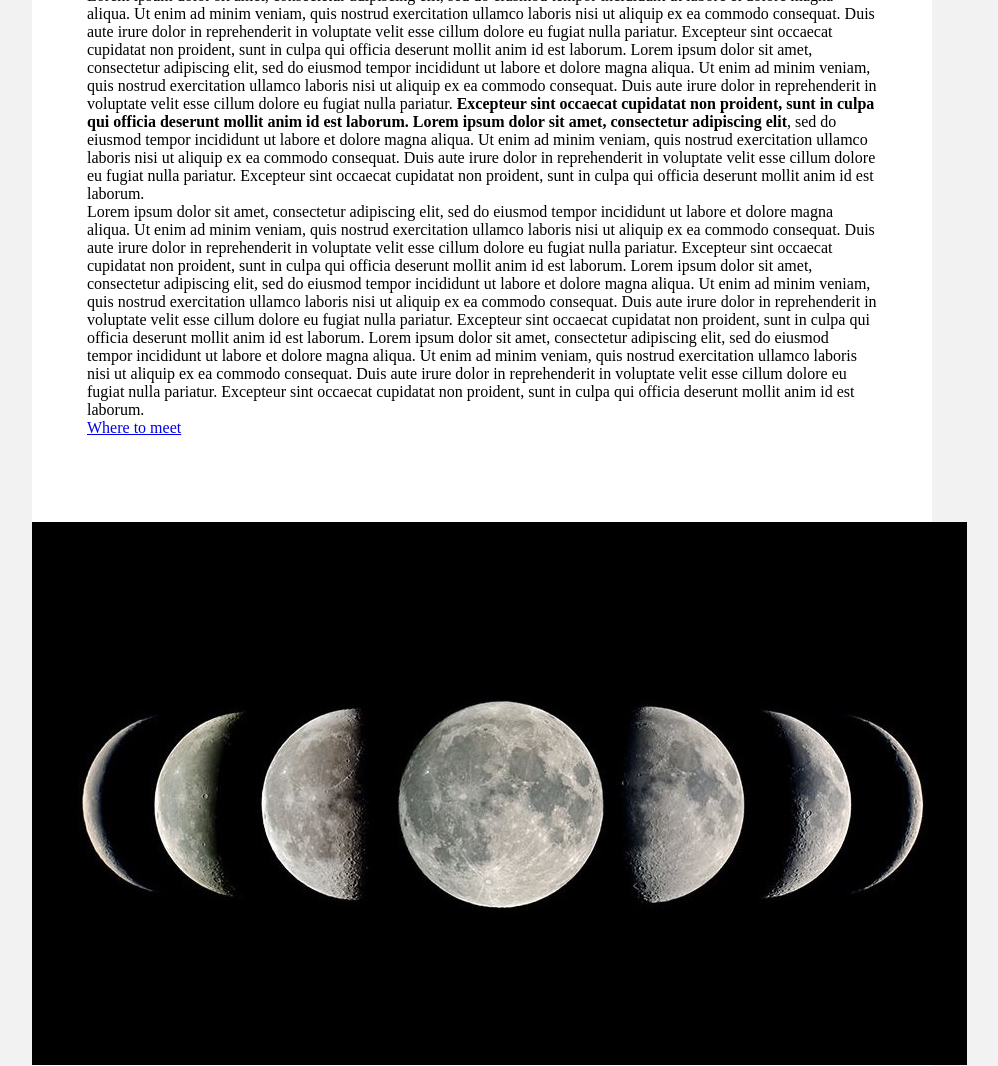
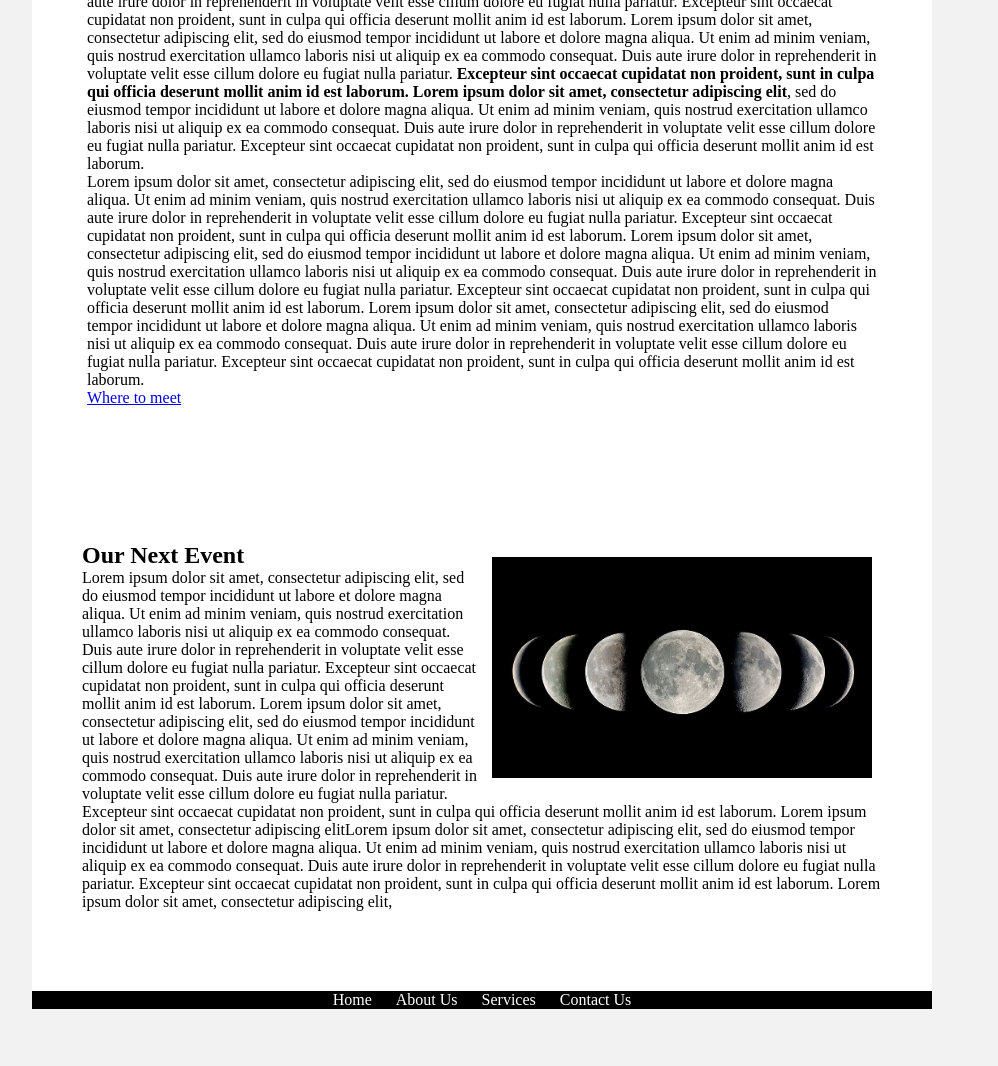
Before and after one commit to allieroll22/assignment8-roll-allie, a plain HTML site: page index.html in a window 1280 px wide. Shown: the part 1163-2229 px from the top of the page, without its empty margins (158-1156 px from the left). After the commit the page ends 2172 px from the top, so only its background shows below. Drawn offline with Linux system fonts and the light colour scheme; a script that the page names is missing.

Commit message:
Style newsection to look uniform

```diff
--- a/index.html
+++ b/index.html
@@ -70,13 +70,14 @@
         </section>
 
         <section class = "home-final">
-          <img src= "images/phase.png" alt ="moon phase" title="moonphase" />
-        </section>
+          <img src= "images/phase.png" alt ="moon phase" title="moonphase" width="400" />
 
         <h2> Our Next Event </h2>
 
-        <p>Lorem ipsum dolor sit amet, consectetur adipiscing elit, sed do eiusmod tempor incididunt ut labore et dolore magna aliqua. Ut enim ad minim veniam, quis nostrud exercitation ullamco laboris nisi ut aliquip ex ea commodo consequat. Duis aute irure dolor in reprehenderit in voluptate velit esse cillum dolore eu fugiat nulla pariatur. Excepteur sint occaecat cupidatat non proident, sunt in culpa qui officia deserunt mollit anim id est laborum. Lorem ipsum dolor sit amet, consectetur adipiscing elit, sed do eiusmod tempor incididunt ut labore et dolore magna aliqua. Ut enim ad minim veniam, quis nostrud exercitation ullamco laboris nisi ut aliquip ex ea commodo consequat. Duis aute irure dolor in reprehenderit in voluptate velit esse cillum dolore eu fugiat nulla pariatur. Excepteur sint occaecat cupidatat non proident, sunt in culpa qui officia deserunt mollit anim id est laborum. Lorem ipsum dolor sit amet, consectetur adipiscing elit
+        <p>Lorem ipsum dolor sit amet, consectetur adipiscing elit, sed do eiusmod tempor incididunt ut labore et dolore magna aliqua. Ut enim ad minim veniam, quis nostrud exercitation ullamco laboris nisi ut aliquip ex ea commodo consequat. Duis aute irure dolor in reprehenderit in voluptate velit esse cillum dolore eu fugiat nulla pariatur. Excepteur sint occaecat cupidatat non proident, sunt in culpa qui officia deserunt mollit anim id est laborum. Lorem ipsum dolor sit amet, consectetur adipiscing elit, sed do eiusmod tempor incididunt ut labore et dolore magna aliqua. Ut enim ad minim veniam, quis nostrud exercitation ullamco laboris nisi ut aliquip ex ea commodo consequat. Duis aute irure dolor in reprehenderit in voluptate velit esse cillum dolore eu fugiat nulla pariatur. Excepteur sint occaecat cupidatat non proident, sunt in culpa qui officia deserunt mollit anim id est laborum. Lorem ipsum dolor sit amet, consectetur adipiscing elitLorem ipsum dolor sit amet, consectetur adipiscing elit, sed do eiusmod tempor incididunt ut labore et dolore magna aliqua. Ut enim ad minim veniam, quis nostrud exercitation ullamco laboris nisi ut aliquip ex ea commodo consequat. Duis aute irure dolor in reprehenderit in voluptate velit esse cillum dolore eu fugiat nulla pariatur. Excepteur sint occaecat cupidatat non proident, sunt in culpa qui officia deserunt mollit anim id est laborum. Lorem ipsum dolor sit amet, consectetur adipiscing elit,
         </p>
+
+        </section>
 
       </main>
 
--- a/stylesheets/style.css
+++ b/stylesheets/style.css
@@ -84,7 +84,7 @@ section.hero-section {
 
 section.home-bottom {
     clear: both;
-    padding: 85px 55px;
+    padding: 55px 55px;
 }
 
 section.home-bottom img {
@@ -92,6 +92,15 @@ section.home-bottom img {
     padding: 0 45px;
 }
 
+section.home-final {
+    clear: both;
+    padding: 80px 50px;
+}
+
+section.home-final img {
+    float: right;
+    padding: 15px 10px;
+}
 footer {
   background: black;
 }
```
